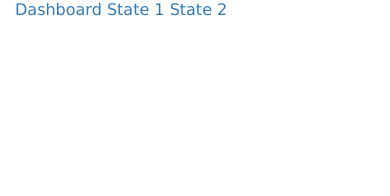
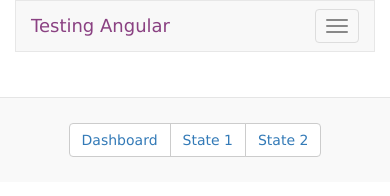
Before and after one commit to vjwilson/Testing-Your-Angular-App, a website: page app/index.html in a window 390 px wide. Drawn offline with nearby package versions, Linux system fonts and the light colour scheme; files that its build step writes are made by us from their sources; files whose address does not match are found by name.

Commit message:
Add some basic styling classes to layout

```diff
--- a/app/index.html
+++ b/app/index.html
@@ -14,13 +14,42 @@
   </head>
   <body>
     <div class="container">
+
+      <!-- Static navbar -->
+      <nav class="navbar navbar-default">
+        <div class="container-fluid">
+          <div class="navbar-header">
+            <button type="button" class="navbar-toggle collapsed" data-toggle="collapse" data-target="#navbar" aria-expanded="false" aria-controls="navbar">
+              <span class="sr-only">Toggle navigation</span>
+              <span class="icon-bar"></span>
+              <span class="icon-bar"></span>
+              <span class="icon-bar"></span>
+            </button>
+            <a class="navbar-brand" ui-sref="dashboard">Testing Angular</a>
+          </div>
+          <div id="navbar" class="navbar-collapse collapse">
+            <ul class="nav navbar-nav">
+              <li><a ui-sref="dashboard">Home</a></li>
+              <li><a ui-sref="state1">State 1</a></li>
+              <li><a ui-sref="state2">State 2</a></li>
+            </ul>
+          </div><!--/.nav-collapse -->
+        </div><!--/.container-fluid -->
+      </nav>
+
       <!-- views -->
       <div ui-view></div>
-      <!-- We'll also add some navigation: -->
-      <a ui-sref="dashboard">Dashboard</a>
-      <a ui-sref="state1">State 1</a>
-      <a ui-sref="state2">State 2</a>
+
     </div>
+
+    <footer class="simple-footer">
+      <div class="btn-group" role="group" aria-label="...">
+        <button type="button" class="btn btn-default"><a ui-sref="dashboard">Dashboard</a></button>
+        <button type="button" class="btn btn-default"><a ui-sref="state1">State 1</a></button>
+        <button type="button" class="btn btn-default"><a ui-sref="state2">State 2</a></button>
+      </div>
+    </footer>
+
     <!-- scripts -->
     <script src="vendor/jquery/dist/jquery.js"></script>
     <script src="vendor/angular/angular.js"></script>
--- /dev/null
+++ b/app/scss/_layout.scss
@@ -0,0 +1,8 @@
+.simple-footer {
+  background-color: $off-white;
+  border-top: 1px solid $light-gray;
+  color: #999;
+  margin-top: 2.5rem;
+  padding: 2.5rem 0;
+  text-align: center;
+}
--- /dev/null
+++ b/app/scss/_navigation.scss
@@ -0,0 +1,10 @@
+.navbar-default {
+  .navbar-brand {
+    color: $purple;
+
+    &:hover {
+      background-color: $purple;
+      color: #fff;
+    }
+  }
+}
--- /dev/null
+++ b/app/scss/_variables.scss
@@ -0,0 +1,6 @@
+// colors
+$off-white:  #f9f9f9;
+$light-gray: #e5e5e5;
+$gray:       #999;
+
+$purple:     #8a4182;
--- a/app/scss/main.scss
+++ b/app/scss/main.scss
@@ -3,4 +3,8 @@
 // ----------------------------------------------------------------
 // Setup
 // ----------------------------------------------------------------
+@import "variables";
+
+@import "layout";
+@import "navigation";
 @import "typography";
```
Also changed, not shown: app/dashboard/dashboard.html (+2 -2 lines).
